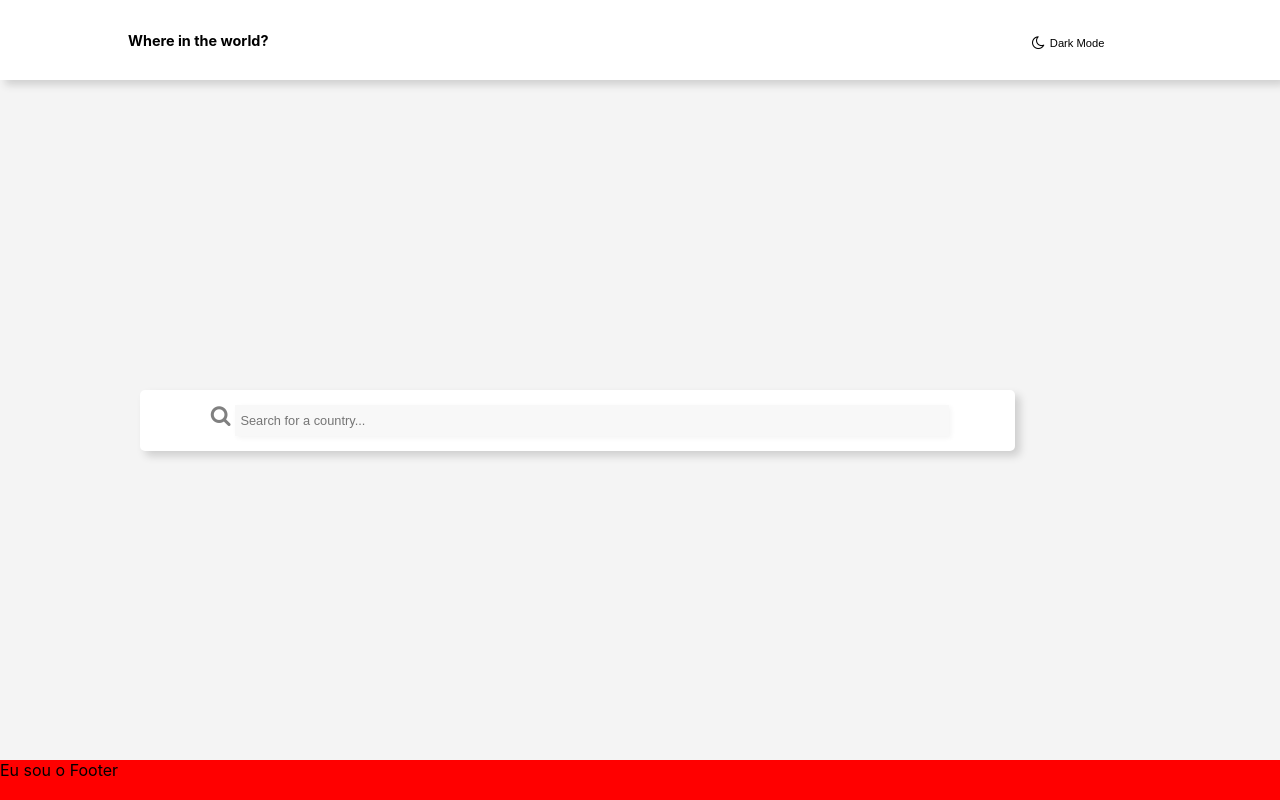
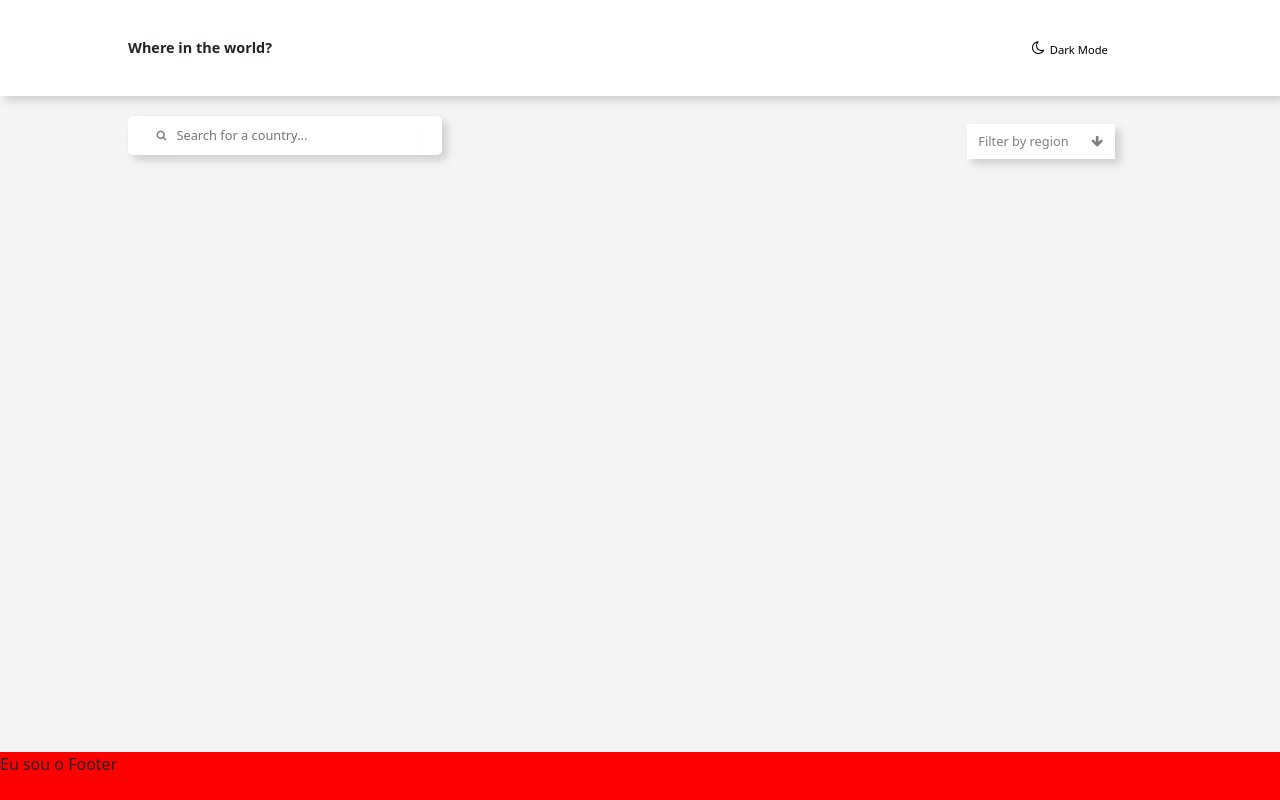
Before and after one commit to MrsMiracleeman/CountriesRest-api, a React (Create React App) app in the folder countriesapi/: page / in a window 1280 px wide. Built offline with nearby package versions, Linux system fonts and the light colour scheme.

Commit message:
buscador + filtros
feito os componentes de busca e filtro

```diff
--- a/countriesapi/package.json
+++ b/countriesapi/package.json
@@ -9,6 +9,7 @@
     "react": "^18.1.0",
     "axios":"0.27.2",
     "font-awesome":"4.7.0",
+    "bootstrap":"5.1.3",
     "react-dom": "^18.1.0",
     "react-scripts": "5.0.1",
     "web-vitals": "^2.1.4"
--- a/countriesapi/src/App.css
+++ b/countriesapi/src/App.css
@@ -8,3 +8,16 @@
   'Main'
   'Footer';
 }
+
+@media (min-width: 700px) {
+  .App {
+    display: grid;
+    width: 100%;
+    min-height: 100vh;
+    grid-template-rows: 12vh 82vh 6vh;
+    grid-template-areas:
+    'Header'
+    'Main'
+    'Footer';
+  }
+}
--- a/countriesapi/src/App.js
+++ b/countriesapi/src/App.js
@@ -3,6 +3,7 @@ import 'font-awesome/css/font-awesome.min.css'
 import Header from './header/header';
 import Main from './main/main';
 import Footer from './footer/footer';
+import 'bootstrap/dist/css/bootstrap.min.css';
 
 function App() {
   return (
--- a/countriesapi/src/header/header.css
+++ b/countriesapi/src/header/header.css
@@ -10,12 +10,13 @@
 .Header p{
     font-weight: bold;
     padding: 0px;
+    margin: 0px;
 }
 
 /*                                         DESKTOP VIEW                                             */
 
 
-@media (min-width:768px) {
+@media (min-width:700px) {
 
     .Header{
         font-size: 0.9rem;
--- a/countriesapi/src/main/busca/busca.css
+++ b/countriesapi/src/main/busca/busca.css
@@ -1,14 +1,18 @@
+/*                                      MOBILE VIEW                                     */
 #form-busca{
     display: flex;
     /* align-items: center; */
-    padding: 15px 0px;
+    padding: 2px 0px;
     width: 85%;
 
+}
+#form-busca div{
+    display: flex;
+    align-items: center;
 }
 #form-busca div i{
     padding: 0px 5px;
     color: gray;
-    margin-bottom: 5px;
 }
 #form-busca input{
     width: 100%;
@@ -16,7 +20,15 @@
     padding: 8px 5px;
     font-size: 0.8rem;
     outline: none;
-    box-shadow: 2px 2px 5px rgba(0, 0, 0, 0.048);
-    background-color: rgba(128, 128, 128, 0.055);
+    box-shadow: 2px 2px 5px rgba(0, 0, 0, 0.007);
     color: rgb(128, 128, 128);
+    border-radius: 2px;
 }
+
+/*                                      DESKTOP VIEW                                     */
+
+@media (min-width: 768px) {
+    #form-busca{
+
+    }
+}
--- a/countriesapi/src/main/filtros/filtros.css
+++ b/countriesapi/src/main/filtros/filtros.css
@@ -0,0 +1,30 @@
+.dropdown{
+    background-color: rgba(255, 255, 255, 0);
+}
+.dropdown button{
+    width: 100%;
+    display: flex;
+    align-items: center;
+    justify-content: space-around;
+    border: none;
+    padding: 8px 0px;
+    background-color: rgb(255, 255, 255);
+    box-shadow: 5px 5px 8px rgba(0, 0, 0, 0.158);
+    font-size: 0.8rem;
+    color: gray;
+}
+.dropdown button i{
+    color: gray;
+    margin-top: 2px;
+}
+.drop{
+    margin-top: 5px;
+    border-radius: 10px;
+    border: none;
+    visibility: hidden;
+    position: absolute;
+    width: 100%;
+}
+.on{
+    visibility: visible;
+}
--- a/countriesapi/src/main/filtros/filtros.jsx
+++ b/countriesapi/src/main/filtros/filtros.jsx
@@ -1,11 +1,32 @@
-import React from "react";
+import React, { useState } from "react";
 import './filtros.css'
 
 export default props=>{
 
+    const [active,setActive] = useState(false)
+
+    function toggler(){
+        if(active === false){
+            console.log('oi')
+            setActive(true)
+        }else{
+            setActive(false)
+        }
+    }
+
     return(
-        <button>
-
-        </button>
+        <div className="dropdown">
+            <button type="button" onClick={toggler}>
+               Filter by region
+               <i className="fa fa-arrow-down"></i>
+            </button>
+            <div className={`drop ${active ? 'on' : ''}`}>
+                <button className="dropdown-item" type="button">Africa</button>
+                <button className="dropdown-item" type="button">America</button>
+                <button className="dropdown-item" type="button">Asia</button>
+                <button className="dropdown-item" type="button">Europa</button>
+                <button className="dropdown-item" type="button">Oceania</button>
+            </div>
+     </div>
     )
 }
--- a/countriesapi/src/main/main.css
+++ b/countriesapi/src/main/main.css
@@ -3,34 +3,47 @@
     background-color: rgba(128, 128, 128, 0.089);
     display: flex;
     flex-direction: column;
-    align-items: center;
     padding: 20px 15px;
 }
 
 #buscar{
     display: flex;
     justify-content: center;
-    background-color: aqua;
     width: 100%;
     background-color: white;
     box-shadow: 5px 5px 8px rgba(0, 0, 0, 0.158);
     border-radius: 5px;
 }
 
-
+#filtros{
+    width: 60%;
+    margin-top: 20px;
+    padding: 3px;
+}
 
 /*                                    DESKTOP VIEW                                                  */
 
-@media (min-width:768px) {
+@media (min-width:700px) {
     .Main{
         background-color: rgba(128, 128, 128, 0.089);
         grid-area: Main;
         display: grid;
-        grid-template-rows: 1fr;
+        grid-template-rows: repeat(12,1fr);
+        align-items: flex-start;
         grid-template-columns: 10% 70% 20%;
+        padding: 20px 0px;
     }
-    .Main div{
+    #buscar{
+        width: 35%;
+        font-size: 0.5rem;
         grid-column-start: 2;
+    }
 
+    #filtros{
+        width: 60%;
+        margin-top: 5px;
+        margin-left: -60px;
+        padding: 3px;
     }
+
 }
--- a/countriesapi/src/main/main.jsx
+++ b/countriesapi/src/main/main.jsx
@@ -1,5 +1,6 @@
 import React from "react";
 import Busca from "./busca/busca";
+import Filtros from "./filtros/filtros";
 import './main.css'
 
 export default props=>{
@@ -9,7 +10,7 @@ export default props=>{
                 <Busca />
             </div>
             <div id="filtros">
-
+                <Filtros />
             </div>
             <section id="lista">
 
```
Also changed, not shown: 1 other file (tests, documents, lock files or other folders).
